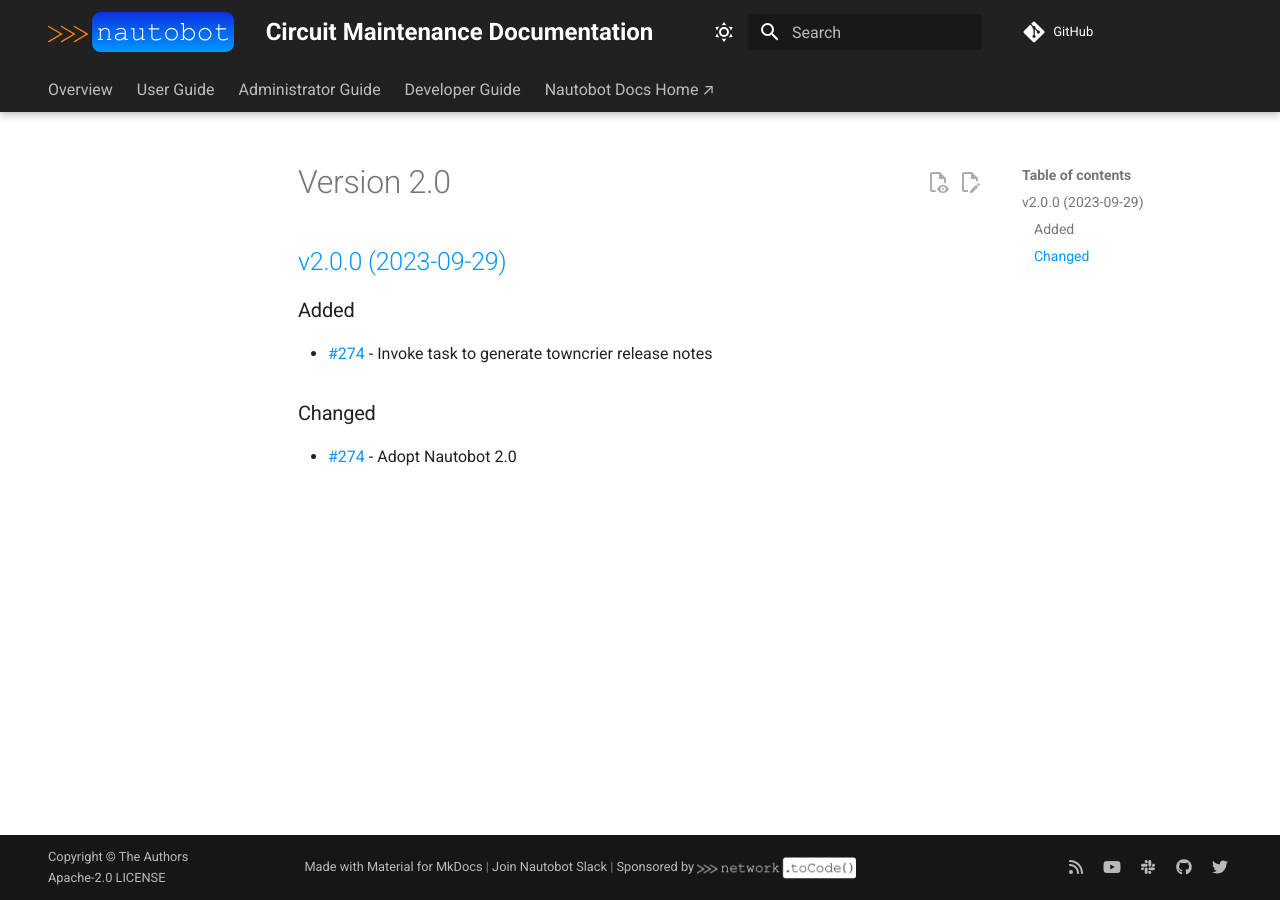
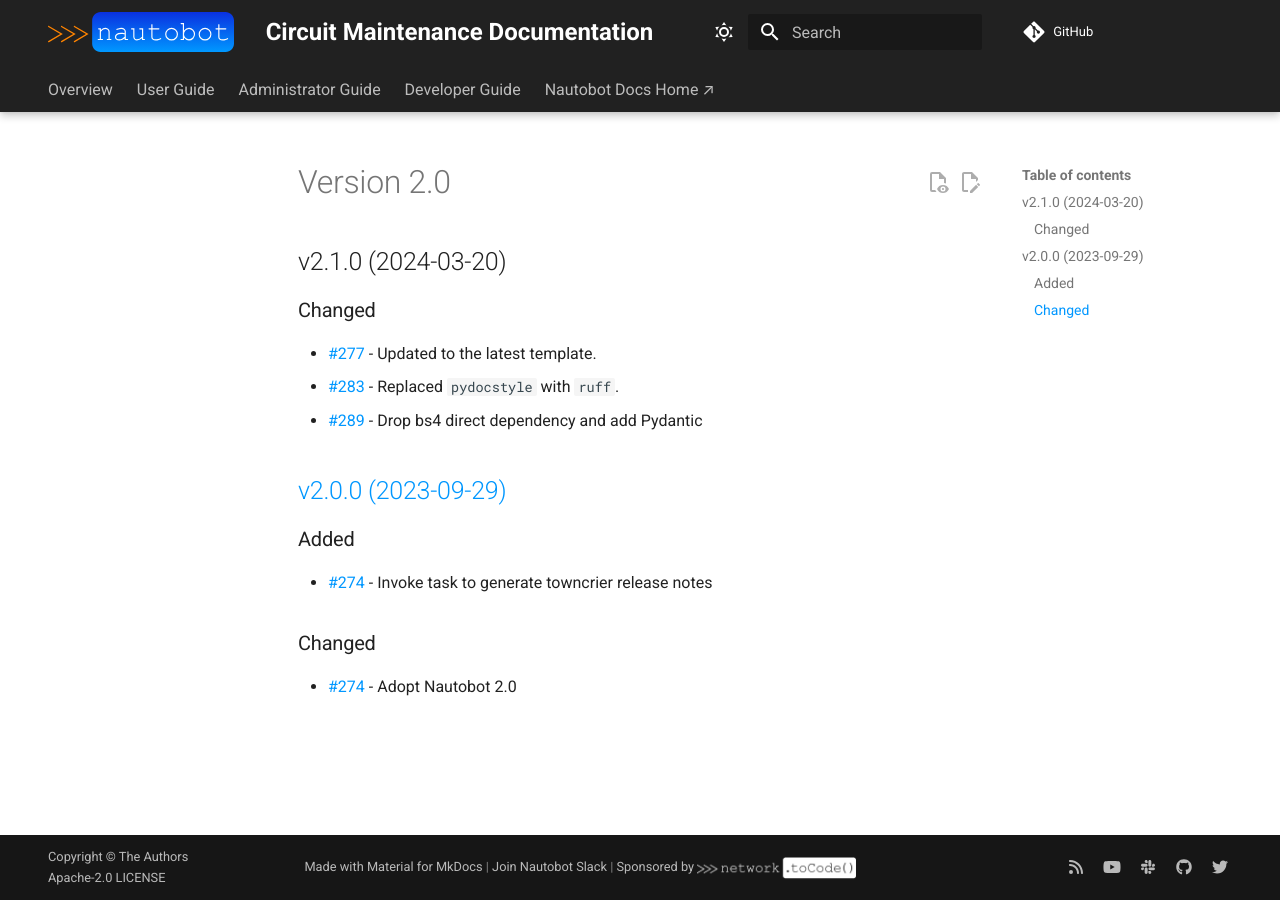
Before and after one commit to nautobot/nautobot-app-circuit-maintenance, an MkDocs documentation site: the page built from docs/admin/release_notes/version_2.0.md, in a window 1280 px wide. Built offline with MkDocs 1.6.1 and Material for MkDocs 9.7.7, drawn with Linux system fonts in a browser that asks for light colours; comment, search, counter and statistics services are not loaded.

Commit message:
release: Relase v2.1.0

```diff
--- a/docs/admin/release_notes/version_2.0.md
+++ b/docs/admin/release_notes/version_2.0.md
@@ -1,3 +1,13 @@
+
+## v2.1.0 (2024-03-20)
+
+### Changed
+
+- [#277](https://github.com/nautobot/nautobot-app-circuit-maintenance/issues/277) - Updated to the latest template.
+- [#283](https://github.com/nautobot/nautobot-app-circuit-maintenance/issues/283) - Replaced `pydocstyle` with `ruff`.
+- [#289](https://github.com/nautobot/nautobot-app-circuit-maintenance/issues/289) - Drop bs4 direct dependency and add Pydantic
+
+
 ## [v2.0.0 (2023-09-29)](https://github.com/nautobot/nautobot-app-circuit-maintenance/releases/tag/v2.0.0)
 
 ### Added
--- a/pyproject.toml
+++ b/pyproject.toml
@@ -1,6 +1,6 @@
 [tool.poetry]
 name = "nautobot-circuit-maintenance"
-version = "2.0.0"
+version = "2.1.0"
 description = "Nautobot app to automatically handle Circuit Maintenances Notifications"
 authors = ["Network to Code, LLC <opensource@networktocode.com>"]
 license = "Apache-2.0"
```
Also changed, not shown: 3 other files.
